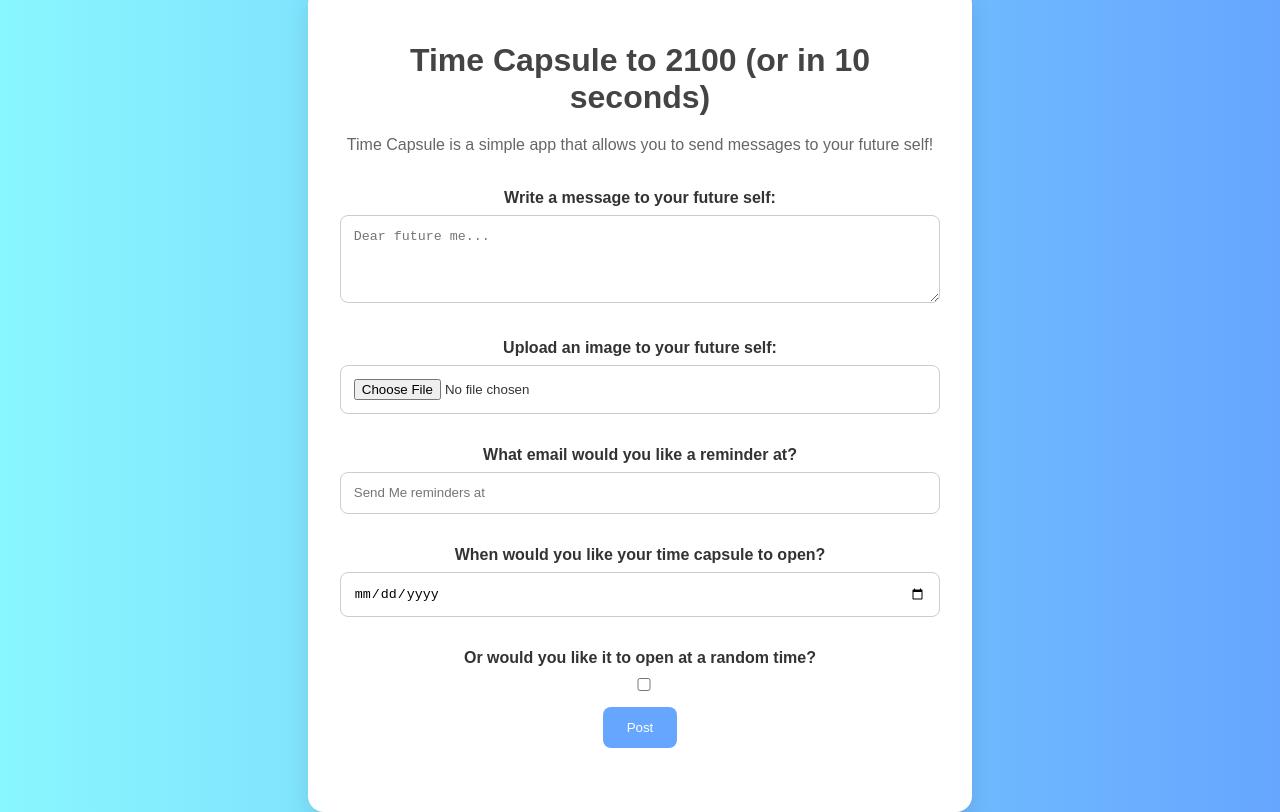
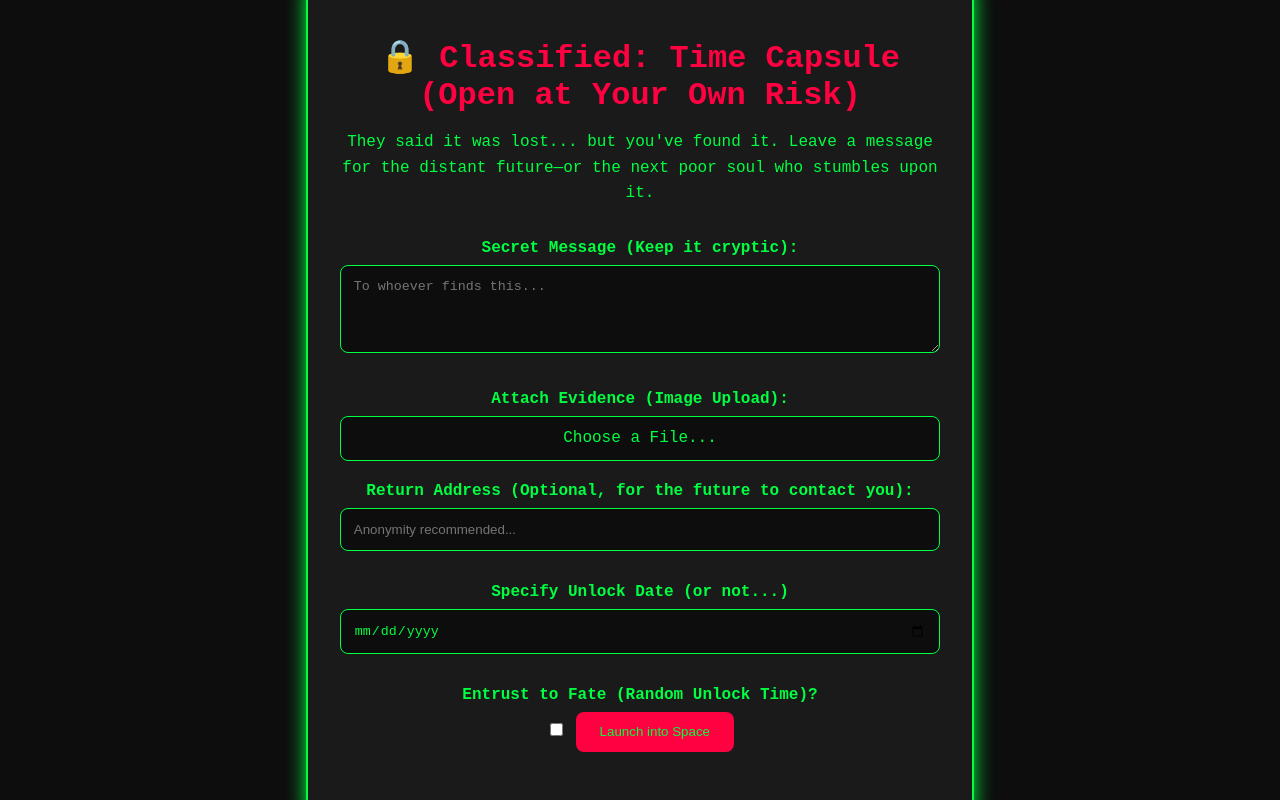
Before and after one commit to WildkrattFan/Cornhacks-2025, a SvelteKit app in the folder my-app/: page / in a window 1280 px wide. Built offline with nearby package versions, Linux system fonts and the light colour scheme.

Commit message:
time capsul restyle

```diff
--- a/my-app/src/routes/+page.server.ts
+++ b/my-app/src/routes/+page.server.ts
@@ -8,7 +8,7 @@ export const load = (async () => {
 
 export const actions = {
     //Posts the details to the postAPI
-    postDetails: async ({ request }) => {
+    postDetails: async ({ request }: { request: Request }) => {
 
         try {
             console.log("entering the posting");
@@ -17,8 +17,8 @@ export const actions = {
             let data = {
 
             }
-
-            if (formData.get("randomTime") === "true") {
+            console.log("random time is " + formData.get("randomTime"));
+            if (formData.get("randomTime") != "null") {
                 let randomTime = new Date(Date.now() + Math.floor(Math.random() * 1000 * 60 * 60 * 24)).toISOString();
 
                 data = {
--- a/my-app/src/routes/+page.svelte
+++ b/my-app/src/routes/+page.svelte
@@ -8,71 +8,79 @@
     function swapShowTime() {
         showTime = !showTime;
     }
-
 </script>
 
+<div class="body">
     <div class="container">
-    <h1>Time Capsule to 2100 (or in 10 seconds)</h1>
+        <h1>🔒 Classified: Time Capsule (Open at Your Own Risk)</h1>
 
-    <p>Time Capsule is a simple app that allows you to send messages to your future self!</p>
+        <p>They said it was lost... but you've found it. Leave a message for the distant future—or the next poor soul who stumbles upon it.</p>
 
         <form method="post" action="?/postDetails">
-        <label for="message">Write a message to your future self:</label>
-        <textarea id="message" name="message" rows="4" placeholder="Dear future me..."></textarea>
+            <label for="message">Secret Message (Keep it cryptic):</label>
+            <textarea id="message" name="message" rows="4" placeholder="To whoever finds this..."></textarea>
 
-        <label for="image">Upload an image to your future self:</label>
+            <label for="image">Attach Evidence (Image Upload):</label>
+            <div class="file-upload">
                 <input type="file" id="image" name="image" accept="image/*" />
+                <span class="file-label">Choose a File...</span>
+            </div>
 
-        <label for="email">What email would you like a reminder at?</label>
-        <input id="email" name="email" type="text" placeholder="Send Me reminders at" />
+            <label for="email">Return Address (Optional, for the future to contact you):</label>
+            <input id="email" name="email" type="text" placeholder="Anonymity recommended..." />
 
             {#if showTime}
-            <label for="time">When would you like your time capsule to open?</label>
+                <label for="time">Specify Unlock Date (or not...)</label>
                 <input id="time" name="time" type="date" />
             {/if}
 
-        <label for="randomTime">Or would you like it to open at a random time?</label>
+            <label for="randomTime">Entrust to Fate (Random Unlock Time)?</label>
             <input id="randomTime" name="randomTime" type="checkbox" onclick={swapShowTime} />
 
-        <button type="submit">Post</button>
+            <button type="submit">Launch into Space</button>
         </form>
     </div>
-
-
+</div>
 
 <style>
     :global(body) {
-        font-family: 'Arial', sans-serif;
+        font-family: 'Courier New', Courier, monospace;
         margin: 0;
         padding: 0;
-        background: linear-gradient(to right, #89f7fe, #66a6ff);
-        color: #333;
+    }
+
+    .body {
+        background-color: #0d0d0d;
+        color: #00ff41;
         display: flex;
         justify-content: center;
         align-items: center;
         height: 100vh;
         box-sizing: border-box;
-        overflow: hidden; /* Ensure the rocket can move outside the viewport */
+        overflow: hidden;
     }
 
     .container {
         max-width: 600px;
         width: 100%;
         padding: 2rem;
-        background: white;
-        border-radius: 16px;
-        box-shadow: 0 10px 25px rgba(0, 0, 0, 0.1);
+        background: #1a1a1a;
+        border: 2px solid #00ff41;
+        border-radius: 12px;
+        box-shadow: 0 0 20px #00ff41;
         text-align: center;
+        position: relative;
+        overflow: hidden;
     }
 
     h1 {
-        color: #444;
+        color: #ff0040;
         font-size: 2rem;
         margin-bottom: 1rem;
     }
 
     p {
-        color: #666;
+        color: #00ff41;
         margin-bottom: 2rem;
         line-height: 1.6;
     }
@@ -84,18 +92,48 @@
     }
 
     textarea,
-    input[type='file'] {
+    input[type='text'],
+    input[type='date'] {
         width: 100%;
         padding: 0.8rem;
         margin-bottom: 1rem;
-        border: 1px solid #ccc;
+        background: #0d0d0d;
+        color: #00ff41;
+        border: 1px solid #00ff41;
         border-radius: 8px;
         box-sizing: border-box;
     }
 
+    .file-upload {
+        position: relative;
+        overflow: hidden;
+        display: inline-block;
+        width: 100%;
+    }
+
+    .file-upload input[type='file'] {
+        position: absolute;
+        left: 0;
+        top: 0;
+        opacity: 0;
+        width: 100%;
+        height: 100%;
+        cursor: pointer;
+    }
+
+    .file-label {
+        display: block;
+        padding: 0.8rem;
+        background: #0d0d0d;
+        color: #00ff41;
+        border: 1px solid #00ff41;
+        border-radius: 8px;
+        text-align: center;
+    }
+
     button {
-        background-color: #66a6ff;
-        color: white;
+        background-color: #ff0040;
+        color: #00ff41;
         border: none;
         padding: 0.8rem 1.5rem;
         border-radius: 8px;
@@ -104,21 +142,10 @@
     }
 
     button:hover {
-        background-color: #4d89e6;
+        background-color: #99002e;
     }
 
     form {
         margin-bottom: 2rem;
     }
-
-    input {
-        width: 100%;
-        padding: 0.8rem;
-        margin-bottom: 1rem;
-        border: 1px solid #ccc;
-        border-radius: 8px;
-        box-sizing: border-box;
-    }
-
-
 </style>
--- a/my-app/src/routes/launch/+page.svelte
+++ b/my-app/src/routes/launch/+page.svelte
@@ -1,5 +1,9 @@
 <script>
+    import { onMount } from 'svelte';
+
     let index = 0; // Define the index variable
+    /** @type {{ x: number, y: number, color: string, size: number, speed: number }[]} */
+    let planets = [];
 
     // Random position generator for planets
     function randomPosition() {
@@ -9,14 +13,21 @@
         };
     }
 
+    onMount(() => {
         // Array of planets with random positions and colors
-    let planets = Array.from({ length: 5 }, () => ({
+        planets = Array.from({ length: 5 }, () => ({
             ...randomPosition(),
             color: `hsl(${Math.random() * 360}, 70%, 60%)`,
             size: Math.random() * 40 + 20,
             speed: Math.random() * 10 + 5
         }));
+    });
 </script>
+
+<div class = "body">
+<div class = "back-bttn">
+    <a href = "/">Back</a>
+    </div>
 
 <div class="launch-container" style="animation-delay: {index * 0.5}s;">
     <div class="rocket">
@@ -29,9 +40,18 @@
         style="top: {planet.y}px; left: {planet.x}px; background-color: {planet.color}; width: {planet.size}px; height: {planet.size}px; animation-duration: {planet.speed}s;">
     </div>
 {/each}
+</div>
 
 <style>
     :global(body) {
+        font-family: 'Arial', sans-serif;
+        margin: 0;
+        padding: 0;
+        background-color: black;
+        overflow-x: hidden;
+        overflow-y: hidden;
+    }
+    .body{
         background-color: black;
         overflow: hidden;
     }
@@ -127,4 +147,18 @@
             height: 60px;
         }
     }
+    .back-bttn{
+        position: absolute;
+        top: 5;
+        left: 5;
+        padding: 5px;
+        border-radius: 5px;
+        background-color: blue;
+        color: white;
+        text-decoration: none;
+    }
+    a{
+        text-decoration: none;
+        color: white;
+    }
 </style>
```
Lines whose indentation alone changed are shown as unchanged.
